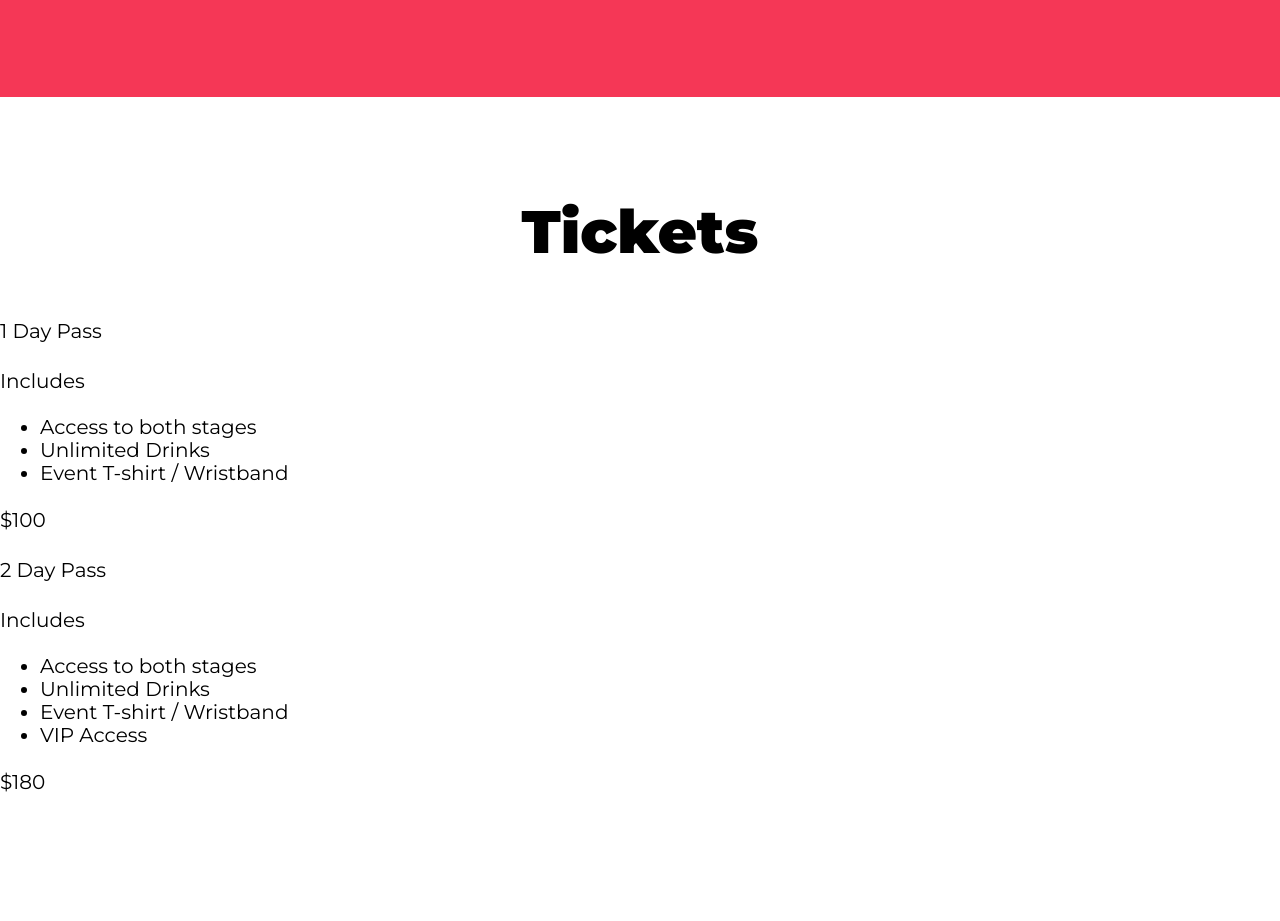
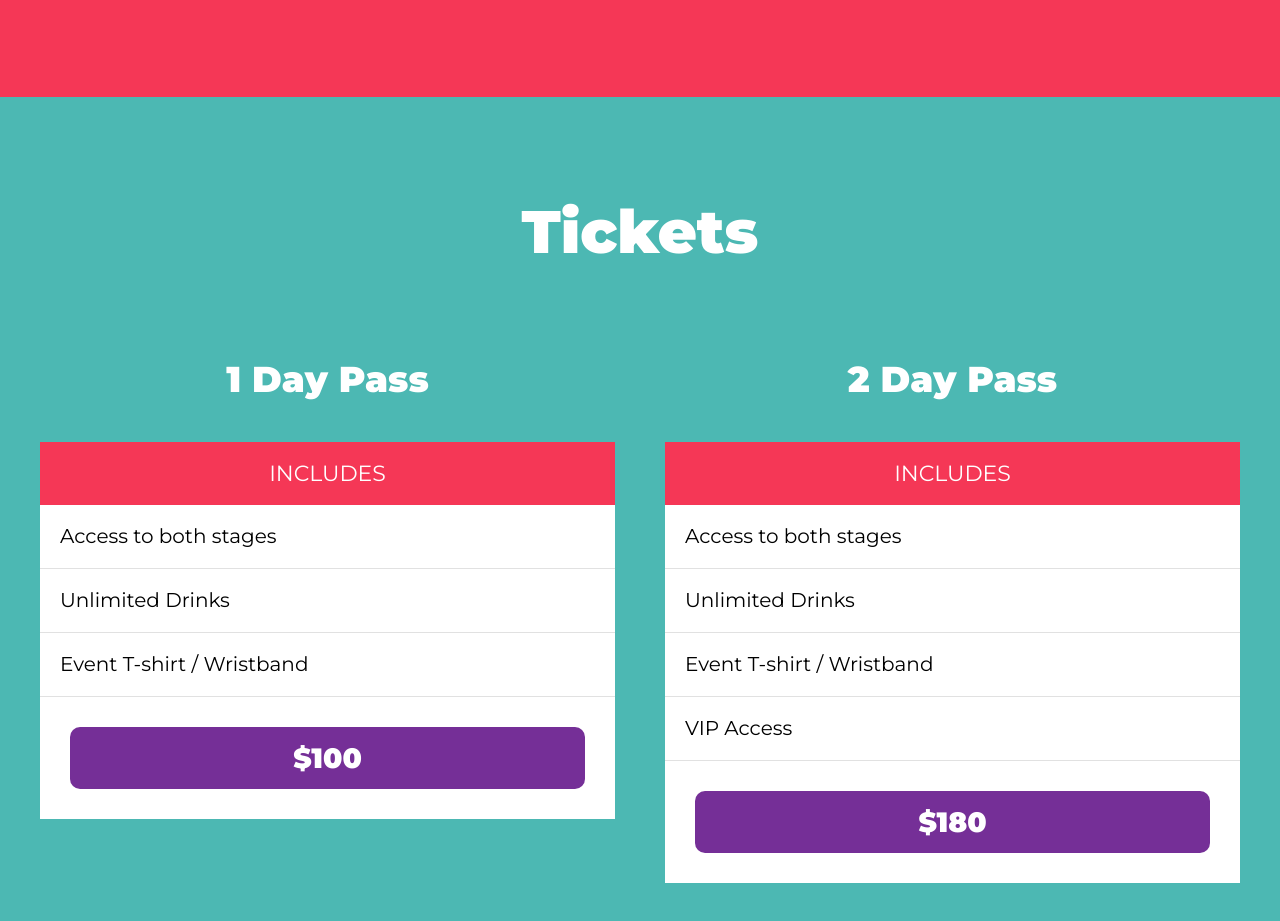
Before and after one commit to wkatir/IntroSASS-TechEDMFestival, a website: page index.html in a window 1280 px wide. Shown: the part 2745-3666 px from the top of the page. Drawn offline with nearby package versions, Linux system fonts and the light colour scheme; files that its build step writes are made by us from their sources.

Commit message:
feat(ticket): finishing styling the ticket section

```diff
--- a/src/scss/base/_mixins.scss
+++ b/src/scss/base/_mixins.scss
@@ -24,19 +24,19 @@
   }
 }
 
-@mixin container{
+@mixin container {
   width: 95%;
   max-width: 120rem;
   margin: 0 auto;
 }
 
-@mixin grid($colums,$gap : 5rem){
+@mixin grid($colums, $gap: 5rem) {
   display: grid;
   grid-template-columns: repeat($colums, 1fr);
   gap: $gap;
 }
 
-@mixin reset-list{
+@mixin reset-list {
   margin: 0;
   padding: 0;
   list-style: none;
--- a/src/scss/layout/_index.scss
+++ b/src/scss/layout/_index.scss
@@ -2,3 +2,4 @@
 @forward "video";
 @forward "festival";
 @forward "lineup";
+@forward "tickets";
--- /dev/null
+++ b/src/scss/layout/_tickets.scss
@@ -0,0 +1,83 @@
+@use "base/variables" as v;
+@use "base/mixins" as m;
+@use "sass:color";
+
+.tickets-container {
+  background-color: v.$green;
+
+  h3 {
+    color: v.$white;
+  }
+
+  .tickets {
+    @include m.container;
+
+    @include m.tablet {
+      @include m.grid(2);
+    }
+  }
+}
+
+.pass {
+    transition: transform .3s ease-in-out;
+    &:hover{
+        transform: scale(1.1);
+    }
+
+  &-name {
+    font-size: 3.6rem;
+    text-align: center;
+    font-weight: 900;
+    color: v.$white;
+  }
+
+  &-header,
+  &-footer {
+    padding: 0.5rem;
+
+    p {
+      text-align: center;
+      color: v.$white;
+      margin: 0;
+    }
+  }
+
+  &-header {
+    background-color: v.$pink;
+
+    p {
+      text-transform: uppercase;
+      font-size: 2.2rem;
+      padding: 1rem 0;
+    }
+  }
+
+  &-body{
+    background-color: v.$white;
+    ul{
+        @include m.reset-list;
+        li{
+            padding: 2rem;
+            border-bottom: 1px solid #e1e1e1;
+        }
+    }
+  }
+
+  &-footer {
+    background-color: v.$white;
+    padding: 3rem;
+
+    p {
+      font-size: 2.8rem;
+      font-weight: 900;
+      background-color: v.$purple;
+      padding: 1rem 0;
+      border-radius: 1rem;
+      cursor: pointer;
+      transition: background-color 0.3s ease;
+      &:hover {
+        background-color: rgba(color.scale(v.$purple, $lightness: -50%), 90%);
+      }
+    }
+  }
+}
```
Also changed, not shown: src/scss/base/_global.scss (+6 -4 lines), src/scss/layout/_lineup.scss (+15 -19 lines), src/scss/base/_variables.scss (line endings or trailing spaces).
